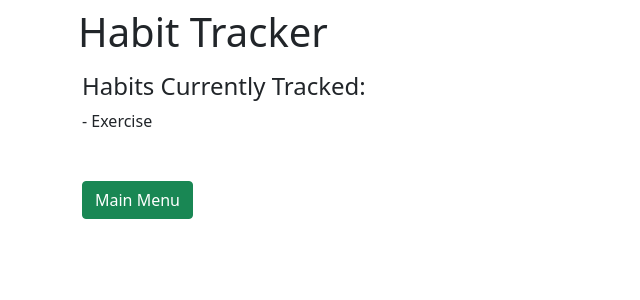
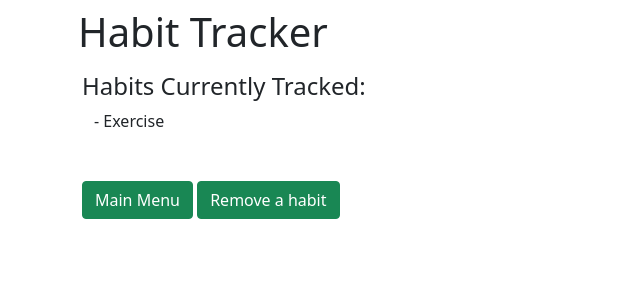
Before and after one commit to colindevlin/habit_tracker, a Flask app: page /view_list in a window 1280 px wide. Shown: the top 300 px of the page, without its empty margins (0-640 px from the left). Run offline with Flask 3, Linux system fonts and the light colour scheme.

Commit message:
built delete, started stats

```diff
--- a/app.py
+++ b/app.py
@@ -1,4 +1,4 @@
-from flask import Flask, render_template, request
+from flask import Flask, render_template, request, redirect, url_for
 from habit_tracker import view_list, new_habit, handle_new_habit_input, habits
 
 
@@ -19,10 +19,9 @@ def home_page():
 @app.route('/new', methods=['GET', 'POST'])
 def new_habit():
     if request.method == 'POST':
-        habit_name = request.form.get("new_habit")  # <-- This gets the user input
-        frequency = request.form.get("frequency")   # <-- From dropdown or other input
+        habit_name = request.form.get("new_habit")
+        frequency = request.form.get("frequency")
 
-        # Example: use this data to build a new habit dictionary
         new_habit = {
             "habit_name": habit_name,
             "frequency": frequency,
@@ -30,9 +29,9 @@ def new_habit():
             "habit_streak": 0,
             "log_dates": []
         }
-        habits.append(new_habit)  # ← Assuming you're still using a global list
+        habits.append(new_habit)
 
-        return redirect(url_for('view_list'))  # Redirect after form submission
+        return redirect(url_for('view_list'))
 
     return render_template('new.html')
 
@@ -44,13 +43,29 @@ def view_list():
 def log_habit():
     return render_template('log.html')
 
-@app.route('/delete')
+@app.route('/delete', methods=['GET', 'POST'])
 def delete_habit():
-    return render_template('delete.html')
+    if request.method == 'POST':
+        habit_index = int(request.form.get("habit_to_delete"))
+        habits.pop(habit_index)
 
-@app.route('/stats')
+        return redirect(url_for('view_list'))
+
+    return render_template('delete.html', habits=habits)
+
+@app.route('/stats', methods=['GET', 'POST'])
 def habit_stats():
-    return render_template('stats.html')
+    if request.method == 'POST':
+        habit_to_display_index = int(request.form.get("habit_to_display"))
+
+        for habit in habits[habit_to_display_index]:
+            habit_to_display = habit
+        return render_template('stats.html', habits=habits, habit_to_display=habit_to_display)
+# ** START HERE: keep working on the habit_stats button functionality
+    return render_template('stats.html', habits=habits)
+
+
+
 
 @app.route('/done')
 def done():
--- a/templates/base.html
+++ b/templates/base.html
@@ -26,6 +26,7 @@
 
 {% endblock %}
 
+
 <script src="https://cdn.jsdelivr.net/npm/bootstrap@5.0.2/dist/js/bootstrap.bundle.min.js" integrity="sha384-MrcW6ZMFYlzcLA8Nl+NtUVF0sA7MsXsP1UyJoMp4YLEuNSfAP+JcXn/tWtIaxVXM" crossorigin="anonymous"></script>
 <script src="https://cdn.jsdelivr.net/npm/@popperjs/core@2.9.2/dist/umd/popper.min.js" integrity="sha384-IQsoLXl5PILFhosVNubq5LC7Qb9DXgDA9i+tQ8Zj3iwWAwPtgFTxbJ8NT4GN1R8p" crossorigin="anonymous"></script>
 <script src="https://cdn.jsdelivr.net/npm/bootstrap@5.0.2/dist/js/bootstrap.min.js" integrity="sha384-cVKIPhGWiC2Al4u+LWgxfKTRIcfu0JTxR+EQDz/bgldoEyl4H0zUF0QKbrJ0EcQF" crossorigin="anonymous"></script>
--- a/templates/new.html
+++ b/templates/new.html
@@ -18,7 +18,6 @@
                 <option value="daily">Daily</option>
                 <option value="weekly">Weekly</option>
             </select>
-            <button type="submit" class="btn btn-primary">Add Habit</button>
             <button type="submit" class="btn btn-primary">Save to Habit List</button>
             <a href="/" class="btn btn-success">Main Menu</a>
         </form>
--- a/templates/view_list.html
+++ b/templates/view_list.html
@@ -9,11 +9,14 @@ View Habit List
         <div class="container">
             <h4>Habits Currently Tracked:</h4>
             {% for habit in habits %}
-            - {{ habit['habit_name'].title() }}
+            <div class="container">
+                - {{ habit['habit_name'].title() }}
+            </div>
             {% endfor %}
         </div>
         <div class="container">
             <a href="/" class="btn btn-success mt-5">Main Menu</a>
+            <a href="/delete" class="btn btn-success mt-5">Remove a habit</a>
         </div>
     {% endblock %}
 </div>
```
Also changed, not shown: templates/delete.html (+13 -0 lines), templates/stats.html (+12 -0 lines).
